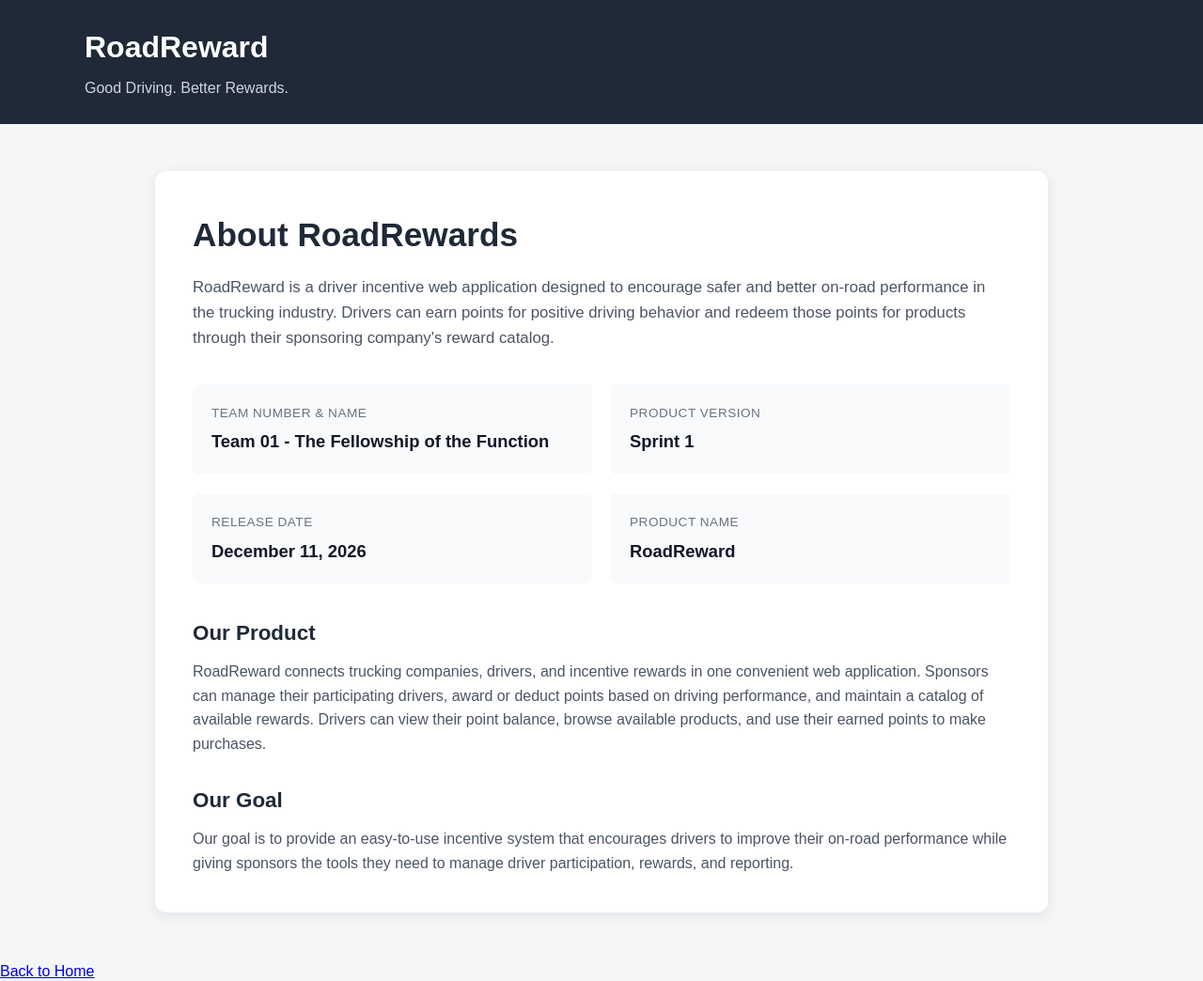
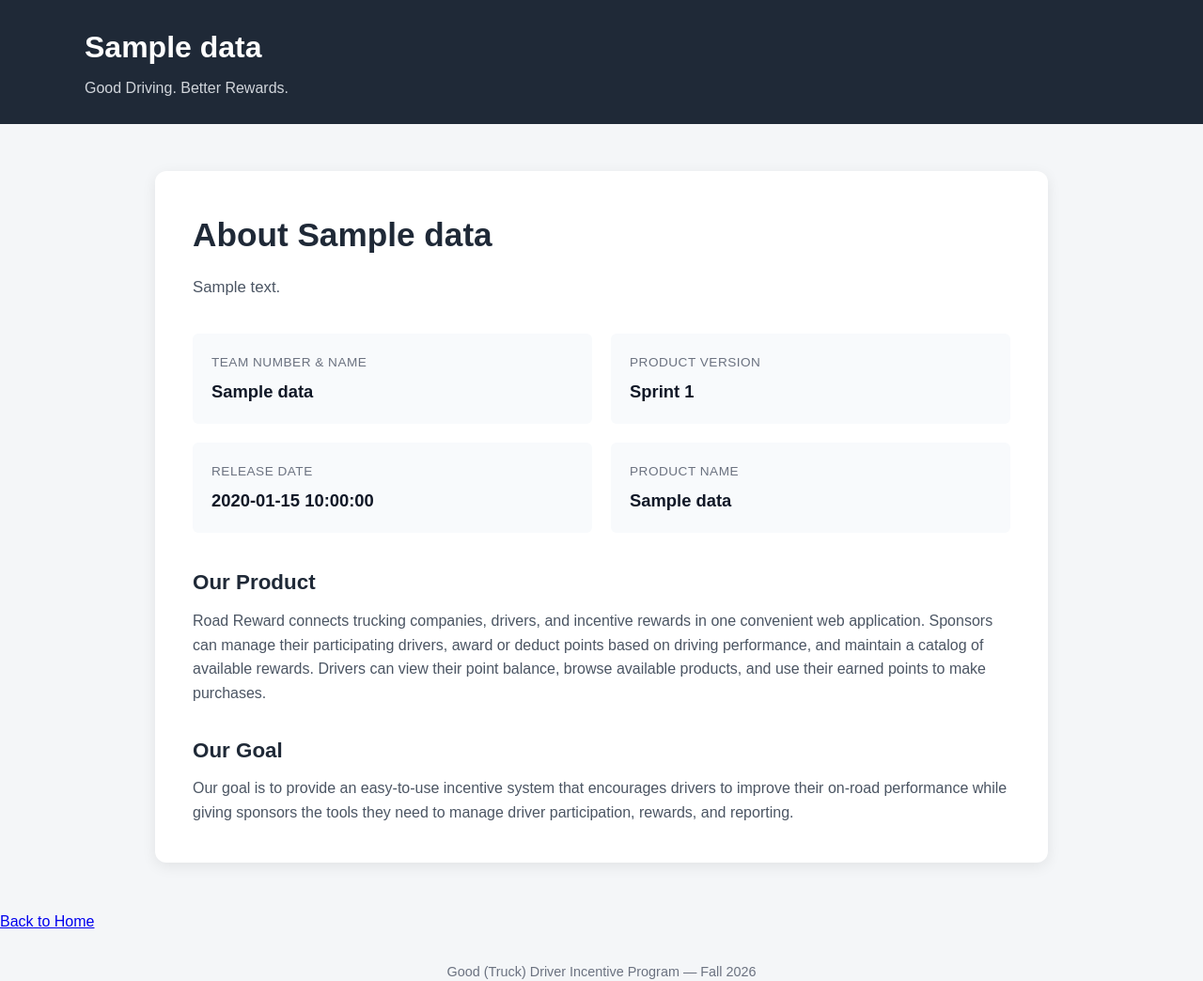
Before and after one commit to kytran1329/F26-CPSC4910-01, a Flask app: template templates/about.html in a window 1280 px wide. Shown: the top 1044 px of the page at 94% size. Run offline with Flask 3, Linux system fonts and the light colour scheme; the template is opened without the code that fills it: most values are stand-ins (such as "Sample title", 1, 10 or a date in 2020).

Commit message:
connected the DB to about page, and made it auto update as new rows are added to the About table

```diff
--- a/app.py
+++ b/app.py
@@ -1,7 +1,7 @@
 from flask import Flask, render_template
+import mysql.connector
 
 app = Flask(__name__)
-
 
 @app.route("/")
 def home():
@@ -10,8 +10,25 @@ def home():
 
 @app.route("/about")
 def about():
-    return render_template("about.html")
+    conn = mysql.connector.connect(
+    host="cpsc4910-f26.cobd8enwsupz.us-east-1.rds.amazonaws.com",
+    user="Team01",
+    password="TheFellowshipoftheFuntion",
+    database="Team01_DB"
+    )
+    cursor = conn.cursor(dictionary=True)
 
+    #query gets newest row in about table
+    cursor.execute("""select * from ABOUT where SPRINT_NUM
+                        = (select max(SPRINT_NUM) from ABOUT)""")
+
+    data = cursor.fetchone()
+    #check data in term
+    #print(data)
+
+    cursor.close()
+    conn.close()
+    return render_template("about.html", data = data)
 
 if __name__ == "__main__":
     app.run(host="0.0.0.0", port=5000)
--- a/requirements.txt
+++ b/requirements.txt
@@ -6,3 +6,4 @@ Jinja2==3.1.6
 MarkupSafe==3.0.3
 python-dotenv==1.2.3
 Werkzeug==3.1.8
+mysql-connector-python==26.7.0
--- a/templates/about.html
+++ b/templates/about.html
@@ -4,7 +4,7 @@
     <meta charset="UTF-8">
     <meta name="viewport" content="width=device-width, initial-scale=1.0">
 
-    <title>About - RoadReward</title>
+    <title>About - {{ data["PROD_NAME"] }}</title>
 
     <style>
         /*
@@ -204,41 +204,37 @@
 
     <header>
         <div class="header-content">
-            <div class="product-name">RoadReward</div>
+            <div class="product-name">{{ data["PROD_NAME"] }}</div>
             <div class="tagline">Good Driving. Better Rewards.</div>
         </div>
     </header>
 
     <main>
         <div class="about-card">
-            <h1>About RoadRewards</h1>
+            <h1>About {{ data["PROD_NAME"] }}</h1>
             <p class="description">
-                RoadReward is a driver incentive web application designed to
-                encourage safer and better on-road performance in the trucking
-                industry. Drivers can earn points for positive driving behavior
-                and redeem those points for products through their sponsoring
-                company's reward catalog.
+                {{ data["PROD_DESC"] }}
             </p>
 
             <div class="info-grid">
                 <div class="info-box">
                     <div class="info-label">Team Number & Name</div>
-                    <div class="info-value">Team 01 - The Fellowship of the Function</div>
+                    <div class="info-value">{{ data["TEAM_NAME"] }}</div>
                 </div>
 
                 <div class="info-box">
                     <div class="info-label">Product Version</div>
-                    <div class="info-value">Sprint 1</div>
+                    <div class="info-value">Sprint {{ data["SPRINT_NUM"] }}</div>
                 </div>
 
                 <div class="info-box">
                     <div class="info-label">Release Date</div>
-                    <div class="info-value">December 11, 2026</div>
+                    <div class="info-value">{{ data["RELE_DATE"] }}</div>
                 </div>
 
                 <div class="info-box">
                     <div class="info-label">Product Name</div>
-                    <div class="info-value">RoadReward</div>
+                    <div class="info-value">{{ data["PROD_NAME"] }}</div>
                 </div>
 
             </div>
@@ -247,7 +243,7 @@
                 <h2>Our Product</h2>
 
                 <p>
-                    RoadReward connects trucking companies, drivers, and
+                    Road Reward connects trucking companies, drivers, and
                     incentive rewards in one convenient web application.
                     Sponsors can manage their participating drivers, award or
                     deduct points based on driving performance, and maintain a
```
